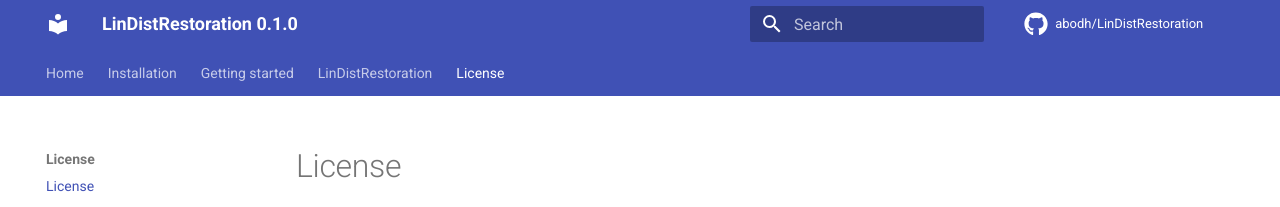
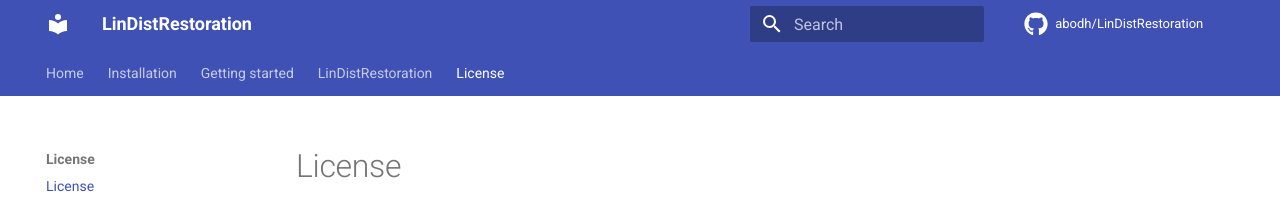
Before and after one commit to abodh/LinDistRestoration, an MkDocs documentation site: the page built from docs/license.md, in a window 1280 px wide. Shown: the top 207 px of the page. Built offline with MkDocs 1.6.1 and Material for MkDocs 9.7.7, drawn with Linux system fonts in a browser that asks for light colours; nearby versions of some CDN libraries; comment, search, counter and statistics services are not loaded.

Commit message:
updated site name in mkdocs

```diff
--- a/mkdocs.yml
+++ b/mkdocs.yml
@@ -1,4 +1,4 @@
-site_name: LinDistRestoration 0.1.0
+site_name: LinDistRestoration
 
 nav:
   - index.md
```
